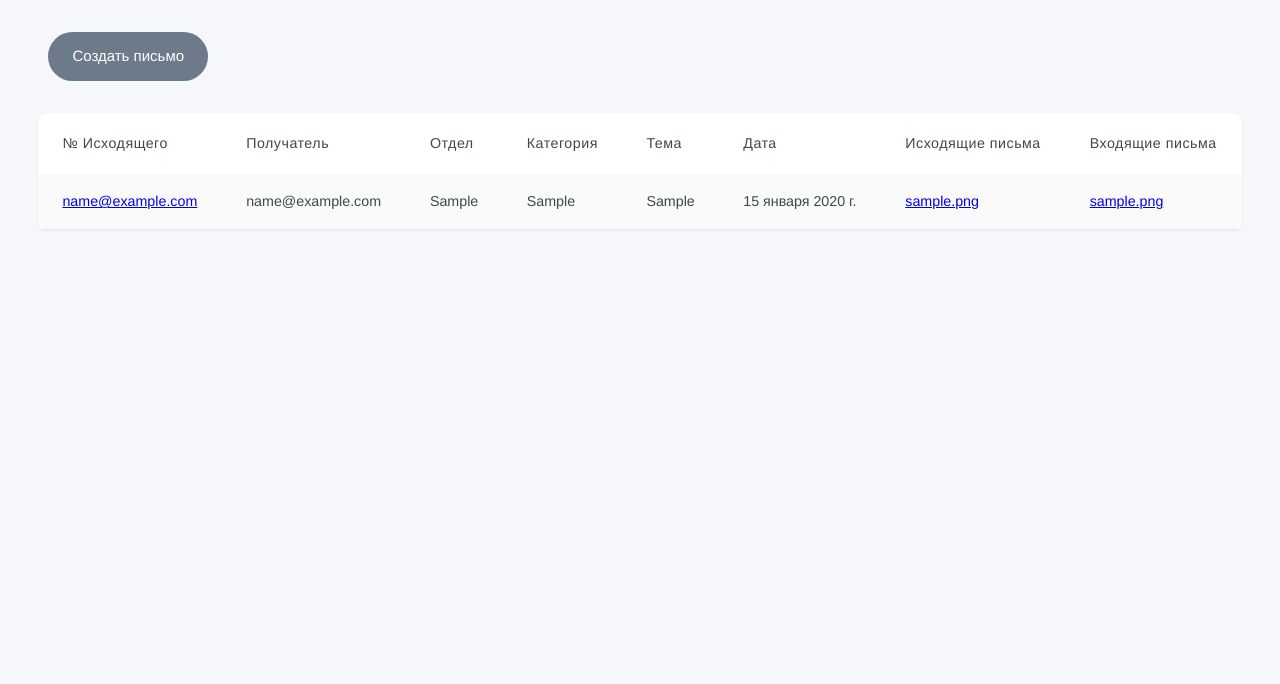
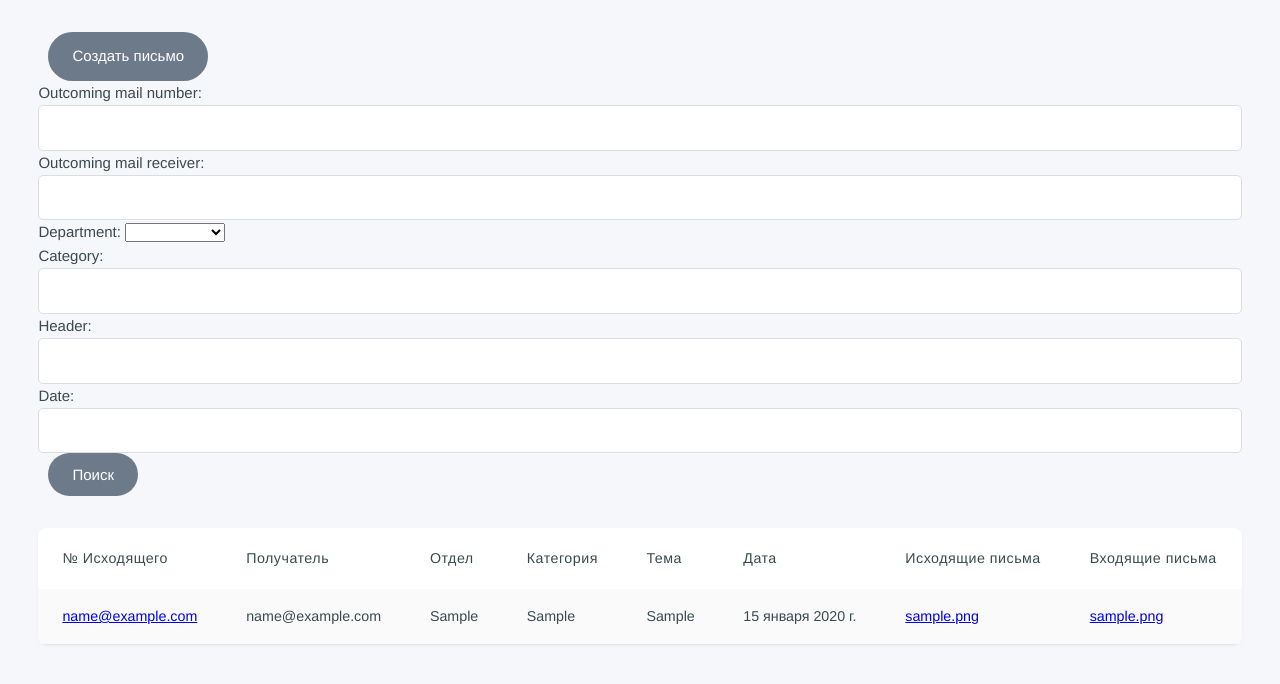
Before and after one commit to vestrik/django_correspondence, a Django app: page /correspondence_list/ in a window 1280 px wide. Shown: the part 75-759 px from the top of the page. Run offline with Django 5.2, Linux system fonts and the light colour scheme; a user stored in the database is signed in; tables that the repository leaves empty hold one stand-in row (values such as "Sample post"); some libraries are stand-ins or nearby versions.

Commit message:
Добавил форму поиска

```diff
--- /dev/null
+++ b/correspondence/correspondence_list/filters.py
@@ -0,0 +1,12 @@
+import django_filters
+
+from accounts.models import Department
+from .models import Correspondence
+
+class CorrespondenceFilter(django_filters.FilterSet):
+
+    department = django_filters.ModelChoiceFilter(queryset=Department.objects.all(), empty_label='')
+
+    class Meta:
+        model = Correspondence
+        fields = ('outcoming_mail_number', 'outcoming_mail_receiver', 'department', 'category', 'header', 'date')
--- a/correspondence/correspondence_list/templates/correspondence_list/correspondence_list.html
+++ b/correspondence/correspondence_list/templates/correspondence_list/correspondence_list.html
@@ -4,6 +4,16 @@
 <div class="create-new-correspondence">
     <div><a href="{% url 'correspondence_list:create'%}" class="btn">Создать письмо</a></div>
 </div>
+
+<div>
+    <form method="get">
+            {{ correspondence_filter.form }}
+        <button class="btn" type="submit">Поиск</button>
+    </form>
+</div>
+
+
+
 <div class="correspondence_list">
     <table>
         <tr>
--- a/correspondence/correspondence_list/views.py
+++ b/correspondence/correspondence_list/views.py
@@ -7,6 +7,7 @@ from django.contrib.auth.models import User
 from .models import Correspondence
 from accounts.models import UserDepartment
 from .forms import CorrespondenceForm
+from .filters import CorrespondenceFilter
 
 def get_user_departments(request):
     """ Получаем отделы текущего пользователя """
@@ -32,10 +33,13 @@ def home(request):
 
     departments_to_filter = get_user_departments(request)
     if check_is_user_admin(request):
-        correspondences = Correspondence.objects.all().order_by('-date')[:10]
+        correspondences = Correspondence.objects.all().order_by('-date')
     else:
-        correspondences = Correspondence.objects.filter(department__in=departments_to_filter).order_by('-date')[:10]
-    return render(request,'correspondence_list/correspondence_list.html', {'correspondences':correspondences})
+        correspondences = Correspondence.objects.filter(department__in=departments_to_filter).order_by('-date')
+
+    correspondence_filter = CorrespondenceFilter(request.GET, queryset=correspondences)
+    correspondences = correspondence_filter.qs[:10]
+    return render(request,'correspondence_list/correspondence_list.html', {'correspondences':correspondences, 'correspondence_filter': correspondence_filter})
 
 def get_correpnondence_by_access(request, slug):
     """ Получаем письмо из БД, если пользователь - админ, либо если состоит в соответствующем отделе. """
```
